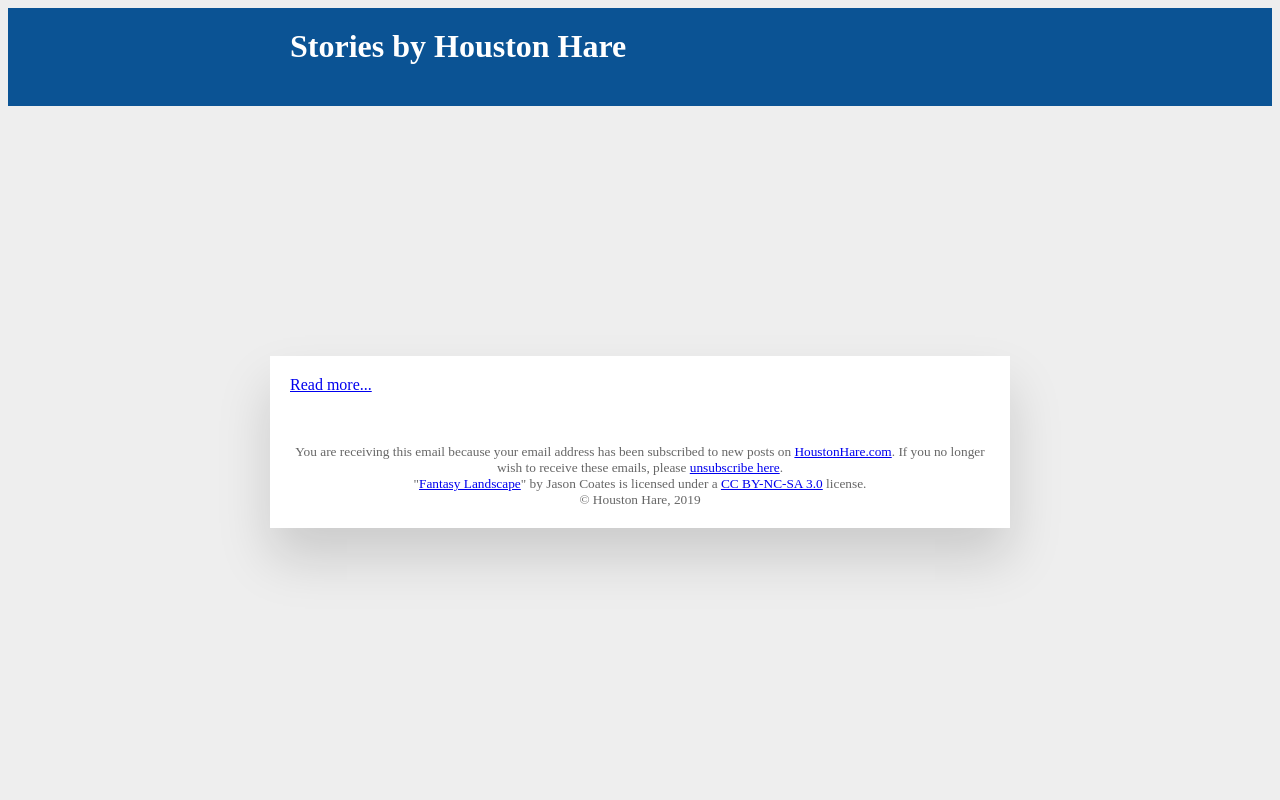
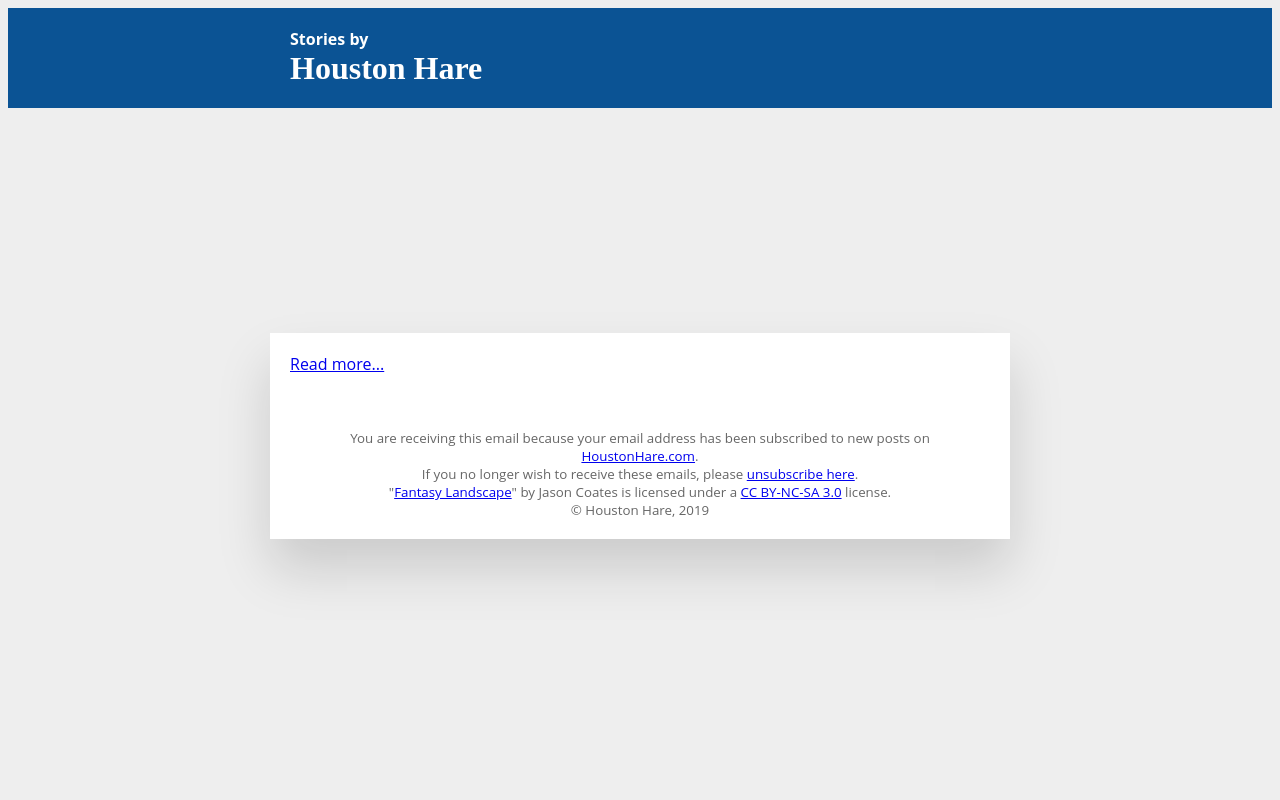
Before and after one commit to treetrnk/flask_writer, a Flask app: template app/templates/subscriber-email.html in a window 1280 px wide. Run offline with Flask 2, Linux system fonts and the light colour scheme; the template is opened without the code that fills it, so the values that code supplies are empty; some libraries are stand-ins or nearby versions; some web fonts are replaced.

Commit message:
Update subscriber email template

```diff
--- a/app/templates/subscriber-email.html
+++ b/app/templates/subscriber-email.html
@@ -1,18 +1,52 @@
 <html>
+	<style type="text/css">
+		@media screen {
+			@font-face {
+				font-family: 'Open Sans';
+				font-style: normal;
+				font-weight: 300;
+				src:   url(https://fonts.gstatic.com/s/opensans/v16/mem5YaGs126MiZpBA-UN_r8OUuhp.woff2) format('woff2');
+				unicode-range: U+0000-00FF, U+0131, U+0152-0153, U+02BB-02BC, U+02C6, U+02DA, U+02DC, U+2000-206F, U+2074, U+20AC, U+2122, U+2191, U+2193, U+2212, U+2215, U+FEFF, U+FFFD;
+			}
+			@font-face {
+				font-family: 'Montserrat';
+				font-style: normal;
+				font-weight: 700;
+				src:   url(https://fonts.gstatic.com/s/montserrat/v13/JTURjIg1_i6t8kCHKm45_dJE3gTD_u50.woff2) format('woff2');
+				unicode-range: U+0460-052F, U+1C80-1C88, U+20B4, U+2DE0-2DFF, U+A640-A69F, U+FE2E-FE2F;
+			}
+			@font-face {
+				font-family: 'Yesteryear';
+				font-style: normal;
+				font-weight: 400;
+				src:   url(https://fonts.gstatic.com/l/font?kit=dg4g_p78rroaKl8kRKo1r7kfPSIHoQ6dYxrQCxYJtlk5PsGWUX57e9jwpeTV5Eh-v_7XMs__JSfhdEG6_K_876GpbzzfmcSQp3ZiEgpvUFbqLICkrPjGUXg8uEr83vPHgYJLoNgCa5nfYRXUMZTCBEd-R-ZLY-AR8B62vl72TjV2CQgtMmKp5UI&skey=1784a02b79d76d06&v=v7) format('woff2');
+			}
+		}
+		body {
+			font-family: "Open Sans", Helvetica, Verdana, Sans-Serif;
+			font-size: 18pt;
+		}
+		h2,h3,h4 {
+			font-family: "Montserrat", Helvetica, "Arial Black", Sans-Serif;
+			font-weight: 700;
+			text-transform: uppercase;
+		}
+	</style>
 	<body style="background-color:#eee;">
-		<table width="100%" border="0" cellspacing="0" cellpadding="0">
+		<center>
+			<table width="100%" border="0" cellspacing="0" cellpadding="0" align="center">
 				<tr style="background-color:#0b5394; color:#fff;">
 					<td>
 					</td>
-				<td width="700" style="padding:20px;">
-					<h1>Stories by Houston Hare</h1>
+					<td width="700" style="padding:20px 20px 0 20px;">
+						<h1 style="padding:0;"><span style="font-size:50%;">Stories by</span><br /><span style="font-family:'Yesteryear'">Houston Hare</span></h1>
 					</td>
 					<td></td>
 				</tr>
 
 				<a href='https://houstonhare.com{{ page.path }}'>
 					<tr>
-					<td colspan="3" align="center" height="250" style="height:250px;overflow:hidden;background:url({{ page.banner_path() }}) no-repeat center center;background-size:cover;">&nbsp;
+						<td colspan="3" align="center" height="225" style="height:225px;overflow:hidden;background:url({{ page.banner_path() }}) no-repeat center center;background-size:cover;">&nbsp;
 						</td>
 					</tr>
 				</a>
@@ -21,17 +55,20 @@
 					<td></td>
 					<td style="padding:20px; box-shadow:0 30px 50px 0 rgba(1,1,1,.15);background-color:#fff;">
 						<a href='https://houstonhare.com{{ page.path }}'>
+							<h2>
 								{% if page.parent() %}
-							<h2>{{ page.parent().title }}: {{ page.title }}</h2>
+									{{ page.parent().title }}: {{ page.title }}
 								{% else %}
-							<h2>{{ page.title }}</h2>
+									{{ page.title }}
 								{% endif %}
+							</h2>
 						</a>
 						<p>{{ page.description() }}</p>
 						<p><a href='https://houstonhare.com{{ page.path }}'>Read more...</a></p>
 						<br />
 						<p style="color:#666;text-align:center;"><small>
-						You are receiving this email because your email address has been subscribed to new posts on <a href="https://houstonhare.com">HoustonHare.com</a>. If you no longer wish to receive these emails, please <a href="https://houstonhare.com/unsubscribe/{{ recipient.email }}">unsubscribe here</a>.<br />
+							You are receiving this email because your email address has been subscribed to new posts on <a href="https://houstonhare.com">HoustonHare.com</a>.<br />
+							If you no longer wish to receive these emails, please <a href="https://houstonhare.com/unsubscribe/{{ recipient.email }}">unsubscribe here</a>.<br />
 							"<a href="http://www.newgrounds.com/art/view/llamareaper/fantasy-landscape-2">Fantasy Landscape</a>" by Jason Coates is licensed under a <a href="https://creativecommons.org/licenses/by-nc-sa/3.0/">CC BY-NC-SA 3.0</a> license.<br />
 							&copy; Houston Hare, 2019<br />
 						</small></p>
@@ -41,5 +78,6 @@
 
 			</table>
 			<br /><br />
+		</center>
 	</body>
 </html>
```
Lines whose indentation alone changed are shown as unchanged.
